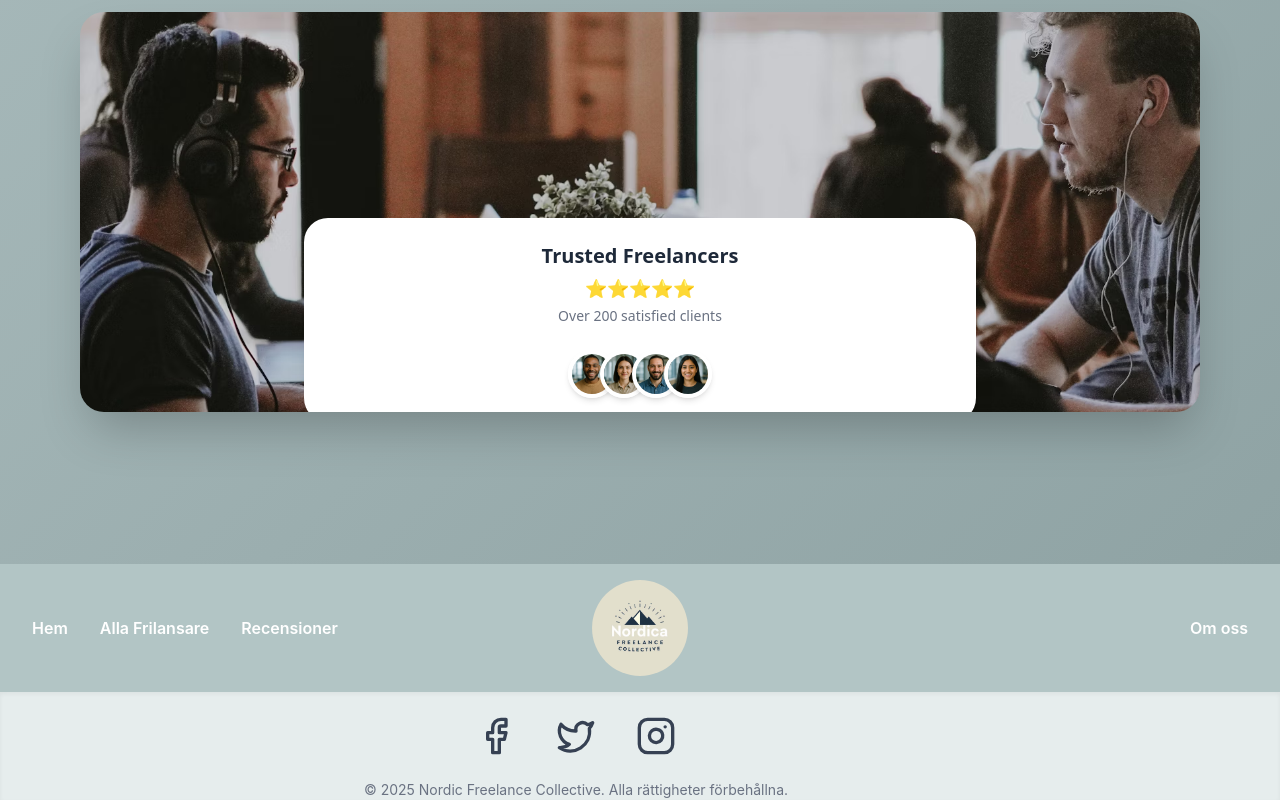
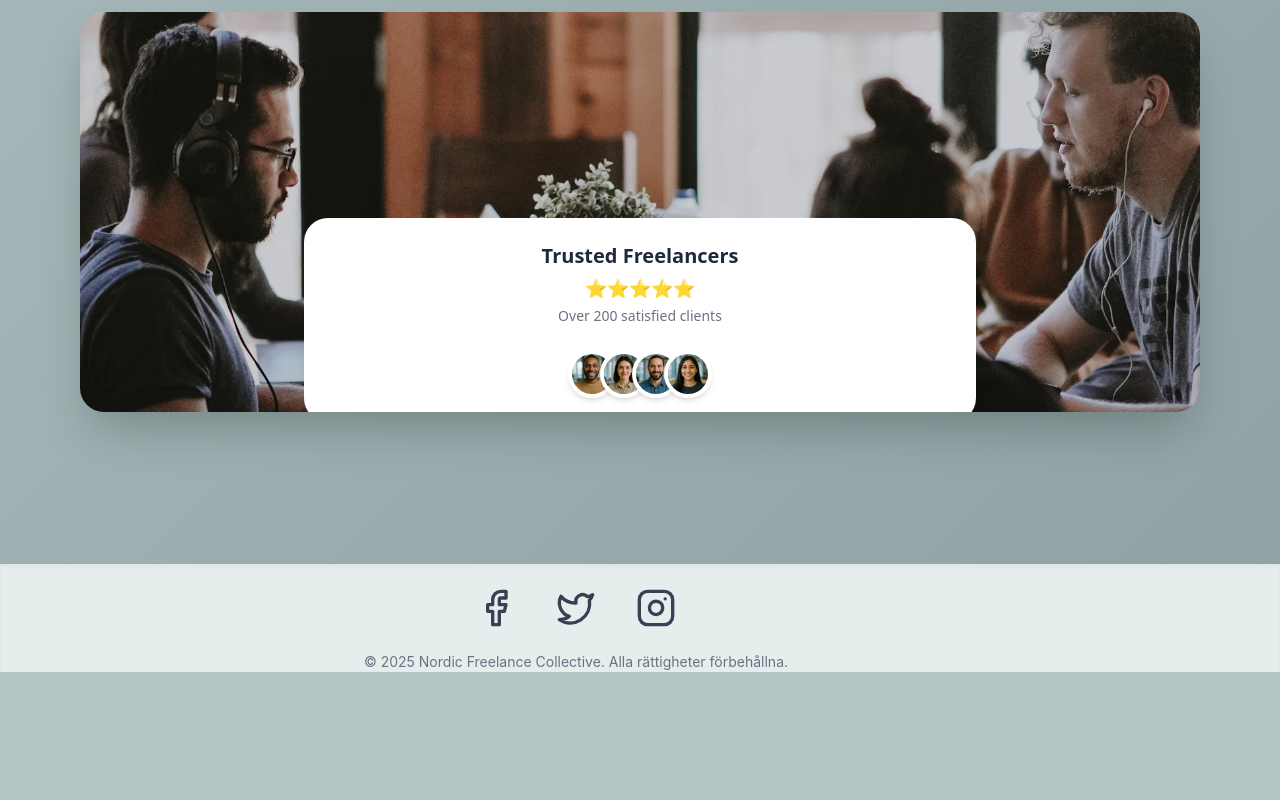
Before and after one commit to JuliaRymem/nordica-freelance-collective, a React (Vite) app in the folder frontend/: page / in a window 1280 px wide. Shown: the part 1216-2016 px from the top of the page. After the commit the page ends 1888 px from the top, so only its background shows below. Built offline with nearby package versions, Linux system fonts and the light colour scheme.

Commit message:
Update App.jsx

```diff
--- a/frontend/src/App.jsx
+++ b/frontend/src/App.jsx
@@ -13,7 +13,7 @@ function App() {
     <QueryClientProvider client={queryClient}>
       <Hero />
 
-      <Navbar />
+     {/* <Navbar />
 
       {/* <h2>Testa FreelancerSearchList</h2> /}
       <FreelancerSearchList />
```
